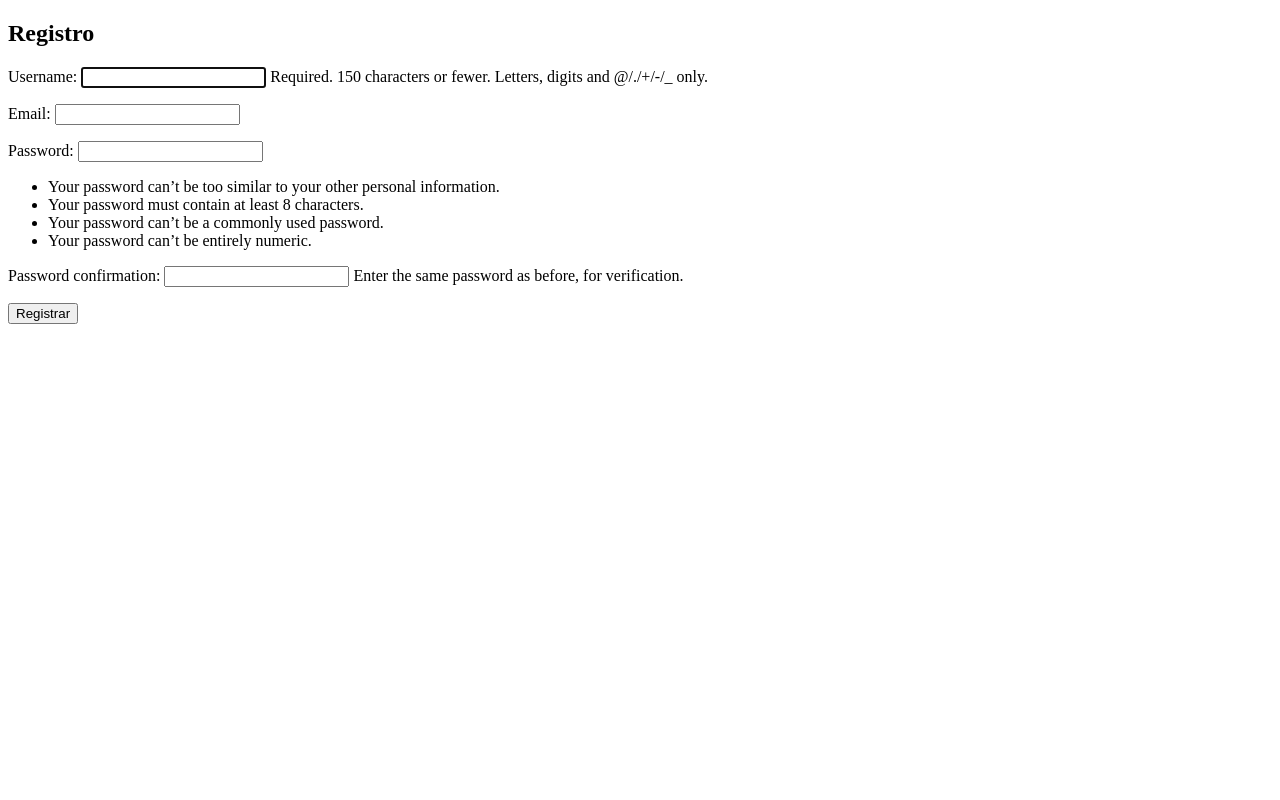
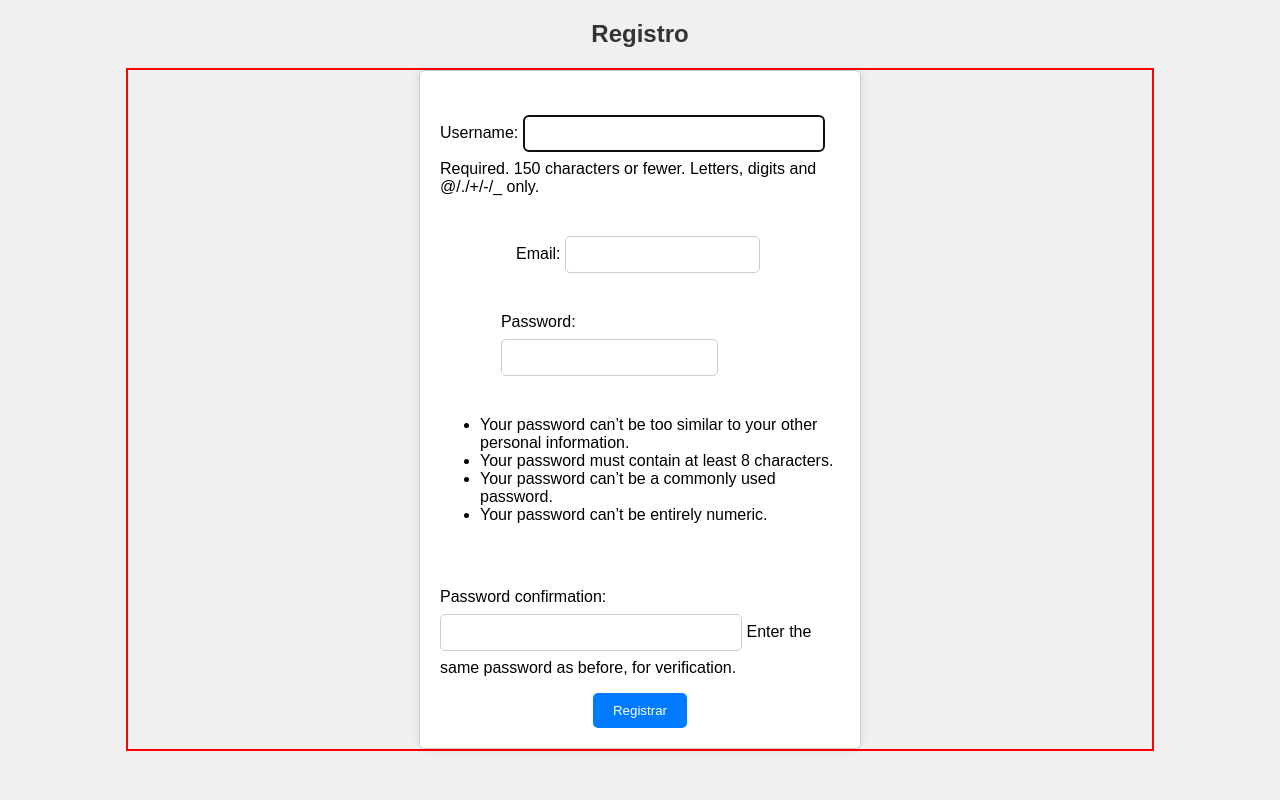
Before and after one commit to Rafazg/djangoapp, a Django app: page /register/ in a window 1280 px wide. Run offline with Django 4.2, Linux system fonts and the light colour scheme; some libraries are stand-ins or nearby versions.

Commit message:
add register page

```diff
--- a/demo/settings.py
+++ b/demo/settings.py
@@ -56,6 +56,7 @@ INSTALLED_APPS = [
     'django.contrib.messages',
     'django.contrib.staticfiles',
     'myapp',
+    'widget_tweaks',
 ]
 
 MIDDLEWARE = [
--- /dev/null
+++ b/myapp/static/css/registerAccount.css
@@ -0,0 +1,57 @@
+body {
+    display: flex;
+    flex-direction: column;
+    justify-content: center;
+    align-items: center;
+    font-family: Arial, sans-serif;
+    background-color: #f0f0f0;
+    margin: 0;
+    padding: 0;
+}
+
+
+
+#form-container{
+    border: 2px solid red;
+    width: 80%;
+}
+
+h2 {
+    text-align: center;
+    color: #333;
+}
+
+form {
+    display: flex;
+    justify-content: center;
+    align-items: center;
+    flex-direction: column;
+    max-width: 400px;
+    margin: 0 auto;
+    background-color: #fff;
+    padding: 20px;
+    border: 1px solid #ccc;
+    border-radius: 5px;
+    box-shadow: 0 0 10px rgba(0, 0, 0, 0.1);
+}
+
+input[type="text"], input[type="password"], input[type="email"]{
+    width: 70%;
+    padding: 10px;
+    margin: 8px 0;
+    border: 1px solid #ccc;
+    border-radius: 5px;
+}
+
+button {
+    background-color: #007BFF;
+    color: #fff;
+    padding: 10px 20px;
+    border: none;
+    border-radius: 5px;
+    cursor: pointer;
+}
+
+button:hover {
+    background-color: #0056b3;
+}
--- a/myapp/templates/register.html
+++ b/myapp/templates/register.html
@@ -3,13 +3,17 @@
 <head>
     <meta charset="UTF-8">
     <title>Registro</title>
+    {% load static %}
+    <link rel="stylesheet" href="{% static 'css/registerAccount.css' %}">
 </head>
 <body>
     <h2>Registro</h2>
-    <form method="post">
-        {% csrf_token %}
-        {{ form.as_p }}
-        <button type="submit">Registrar</button>
-    </form>
+    <div id="form-container">
+        <form method="post">
+            {% csrf_token %}
+            {{ form.as_p }}
+            <button type="submit">Registrar</button>
+        </form>
+    </div>
 </body>
 </html>
--- a/myapp/templates/registrar_livros.html
+++ b/myapp/templates/registrar_livros.html
@@ -11,7 +11,7 @@
       crossorigin="anonymous"
     />
     {% load static %}
-    <link rel="stylesheet" href=" {% static 'css/registrar_livros.css' %}" >
+    <link rel="stylesheet" href=" {% static 'css/registerStyle.css' %}" >
   </head>
   <body>
     <!-- Carrega as tags do Django Widget Tweaks para utilização -->
```
Also changed, not shown: myapp/static/css/registerStyle.css (+0 -9 lines), myapp/templates/index.html (+2 -43 lines).
